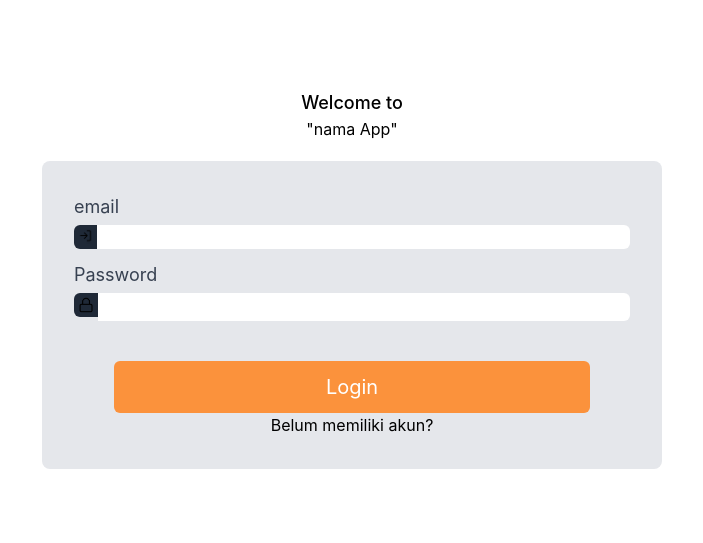
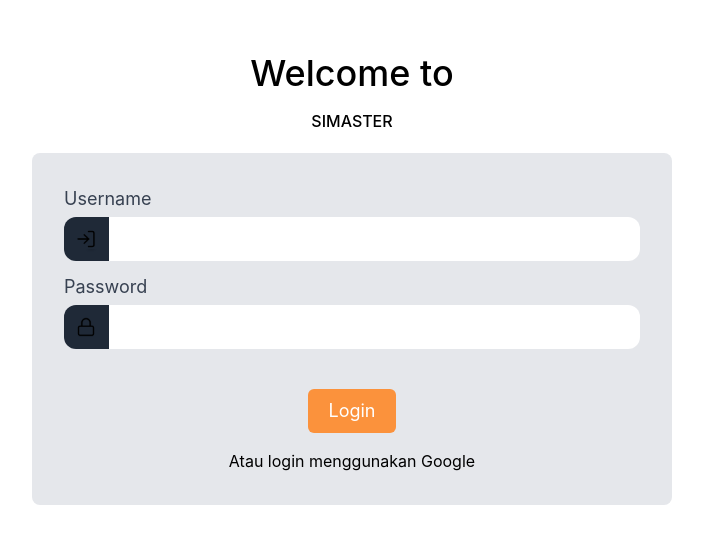
Before and after one commit to adityar22/IAI.1.1-FE, a React (Create React App) app in the folder frontend-1/: page / in a window 1280 px wide. Shown: the part 121-664 px from the top of the page, without its empty margins (288-991 px from the left). Built offline with nearby package versions, Linux system fonts and the light colour scheme.

Commit message:
Fix: Repairing frontend for Login pages

```diff
--- a/frontend-1/package.json
+++ b/frontend-1/package.json
@@ -3,6 +3,7 @@
   "version": "0.1.0",
   "private": true,
   "dependencies": {
+    "@react-oauth/google": "^0.11.0",
     "@testing-library/jest-dom": "^5.16.5",
     "@testing-library/react": "^13.4.0",
     "@testing-library/user-event": "^13.5.0",
--- a/frontend-1/src/pages/auth.jsx
+++ b/frontend-1/src/pages/auth.jsx
@@ -1,54 +1,64 @@
 import React from 'react'
 import username from '../assets/logo_username.png'
 import lock from '../assets/logo_lock.png'
+import { GoogleLogin } from '@react-oauth/google'
 
 const student = () => {
+
+
+
+
+
     return (
         <section className=' body-font w-screen h-screen text-black flex items-center'>
             <div className='container px-5 py-24 mx-auto flex flex-col items-center'>
                 {/* Judul Aplikasi */}
                 <div className='m-auto text-center mb-5'>
-                    <p className='title-font font-medium text-lg'>
+                    <p className='title-font font-medium text-4xl mb-4'>
                         Welcome to
                     </p>
-                    <h1>
-                        "nama App"
+                    <h1 className='title-font font-medium'>
+                        SIMASTER
                     </h1>
                 </div>
                 {/* Box Sign In */}
-                <div className='w-1/2'>
-                    <form className='bg-gray-200 rounded-lg p-8 flex flex-col w-full'>
+                <div className=' justify-center'>
+                    <form className='bg-gray-200 rounded-lg py-8 px-8 flex flex-col max-w-screen-sm w-screen'>
                         {/* Username */}
                         <div className='flex flex-col text-gray-700 mb-3'>
-                            <label className='mb-1 text-lg'>email</label>
+                            <label className='mb-1 text-lg '>Username</label>
                             <div className='flex flex-row '>
-                                <img src={username} className=' bg-gray-800 rounded-l-md px-1 py-1 h-6 w-6 '>
-                                </img>
-                                <input className=' w-full px-2 rounded-r-md m-auto'>
+                                <div className=' bg-gray-800 rounded-l-xl px-1 py-1 h-11 w-12'>
+                                    <img src={username} className=' h-6 w-6 mx-auto my-2'>
+                                    </img>
+                                </div>
+                                <input className=' w-full px-2 rounded-r-xl m-auto h-11 w-full'>
 
                                 </input>
                             </div>
                         </div>
                         {/* Password */}
-                        <div className='flex flex-col text-gray-700 mb-3 text-lg'>
-                            <label className='mb-1'>
+                        <div className='flex flex-col text-gray-700 mb-3 text-base'>
+                            <label className='mb-1 text-lg'>
                                 Password
                             </label>
                             <div className='flex flex-row'>
-                                <img src={lock} className=" bg-gray-800 rounded-l-md px-1 py-1 h-6 w-6 ">
-                                </img>
-                                <input type='password' className='w-full px-2 rounded-r-md m-auto'>
+                                <div className=' bg-gray-800 rounded-l-xl px-1 py-1 h-11 w-12 '>
+                                    <img src={lock} className="h-5 w-5 mx-auto my-2">
+                                    </img>
+                                </div>
+                                <input type='password' className='w-full px-2 rounded-r-xl m-auto h-11 w-full'>
 
                                 </input>
                             </div>
                         </div>
                         {/* Login Button */}
                         <div className='justify-center text-center flex flex-col'>
-                            <button className=' text-xl text-white bg-orange-400 rounded-md px-10 py-3 mt-7 mx-10'>
+                            <button className=' text-lg text-white bg-orange-400 rounded-md px-5 py-2 mt-7 mx-auto'>
                                 Login
                             </button>
-                            <label>
-                                Belum memiliki akun?
+                            <label className='pt-4'>
+                                Atau login menggunakan Google
                             </label>
                         </div>
                     </form>
```
Also changed, not shown: 1 other file (tests, documents, lock files or other folders).
